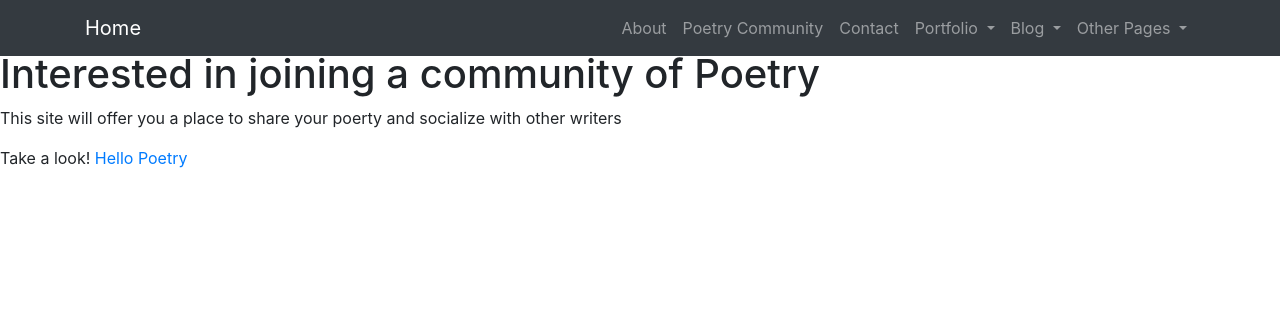
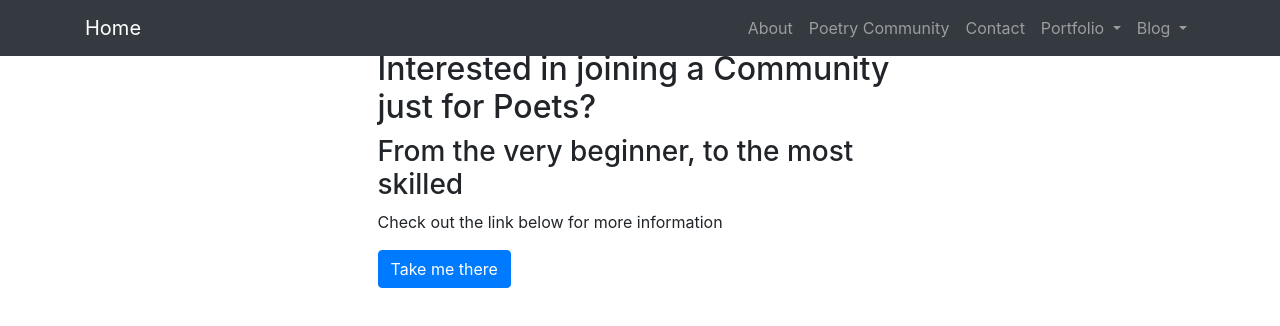
Before and after one commit to lukeware/WATS-4020-Team-2, a plain HTML site: page community-site.html in a window 1280 px wide. Drawn offline with nearby package versions, Linux system fonts and the light colour scheme.

Commit message:
modified community site

```diff
--- a/community-site.html
+++ b/community-site.html
@@ -1,5 +1,6 @@
 <!DOCTYPE html>
 <html lang="en">
+
 <head>
   <meta charset="UTF-8">
   <meta name="viewport" content="width=device-width, initial-scale=1.0">
@@ -19,11 +20,13 @@
 </head>
 
 <body>
-<!-- Navigation -->
-<nav class="navbar fixed-top navbar-expand-lg navbar-dark bg-dark fixed-top">
+  <!-- Navigation -->
+  <nav class="navbar fixed-top navbar-expand-lg navbar-dark bg-dark fixed-top">
     <div class="container">
       <a class="navbar-brand" href="index.html">Home</a>
-      <button class="navbar-toggler navbar-toggler-right" type="button" data-toggle="collapse" data-target="#navbarResponsive" aria-controls="navbarResponsive" aria-expanded="false" aria-label="Toggle navigation">
+      <button class="navbar-toggler navbar-toggler-right" type="button" data-toggle="collapse"
+        data-target="#navbarResponsive" aria-controls="navbarResponsive" aria-expanded="false"
+        aria-label="Toggle navigation">
         <span class="navbar-toggler-icon"></span>
       </button>
       <div class="collapse navbar-collapse" id="navbarResponsive">
@@ -38,7 +41,8 @@
             <a class="nav-link" href="contact.html">Contact</a>
           </li>
           <li class="nav-item dropdown">
-            <a class="nav-link dropdown-toggle" href="#" id="navbarDropdownPortfolio" data-toggle="dropdown" aria-haspopup="true" aria-expanded="false">
+            <a class="nav-link dropdown-toggle" href="#" id="navbarDropdownPortfolio" data-toggle="dropdown"
+              aria-haspopup="true" aria-expanded="false">
               Portfolio
             </a>
             <div class="dropdown-menu dropdown-menu-right" aria-labelledby="navbarDropdownPortfolio">
@@ -50,7 +54,8 @@
             </div>
           </li>
           <li class="nav-item dropdown">
-            <a class="nav-link dropdown-toggle" href="#" id="navbarDropdownBlog" data-toggle="dropdown" aria-haspopup="true" aria-expanded="false">
+            <a class="nav-link dropdown-toggle" href="#" id="navbarDropdownBlog" data-toggle="dropdown"
+              aria-haspopup="true" aria-expanded="false">
               Blog
             </a>
             <div class="dropdown-menu dropdown-menu-right" aria-labelledby="navbarDropdownBlog">
@@ -59,26 +64,21 @@
               <a class="dropdown-item" href="blog-post.html">Blog Post</a>
             </div>
           </li>
-          <li class="nav-item dropdown">
-            <a class="nav-link dropdown-toggle" href="#" id="navbarDropdownBlog" data-toggle="dropdown" aria-haspopup="true" aria-expanded="false">
-              Other Pages
-            </a>
-            <div class="dropdown-menu dropdown-menu-right" aria-labelledby="navbarDropdownBlog">
-              <a class="dropdown-item" href="full-width.html">Full Width Page</a>
-              <a class="dropdown-item" href="sidebar.html">Sidebar Page</a>
-              <a class="dropdown-item" href="faq.html">FAQ</a>
-              <a class="dropdown-item" href="404.html">404</a>
-              <a class="dropdown-item" href="pricing.html">Pricing Table</a>
-            </div>
-          </li>
         </ul>
       </div>
     </div>
   </nav>
 
-  <h1>Interested in joining a community of Poetry</h1>
-  <p>This site will offer you a place to share your poerty and socialize with other writers</p>
-  <p>Take a look! <a href="https://hellopoetry.com/">Hello Poetry</a></p>
+  <div class="container">
+    <div class="col-sm-6 mx-auto">
+      <h2 class="community">Interested in joining a Community just for Poets?</h2>
+      <h3>From the very beginner, to the most skilled</h3>
+      <p>Check out the link below for more information</p>
+      <a class="btn btn-primary" href="https://hellopoetry.com/">Take me there</a>
+    </div>
+  </div>
+  </div>
 
 </body>
+
 </html>
```
